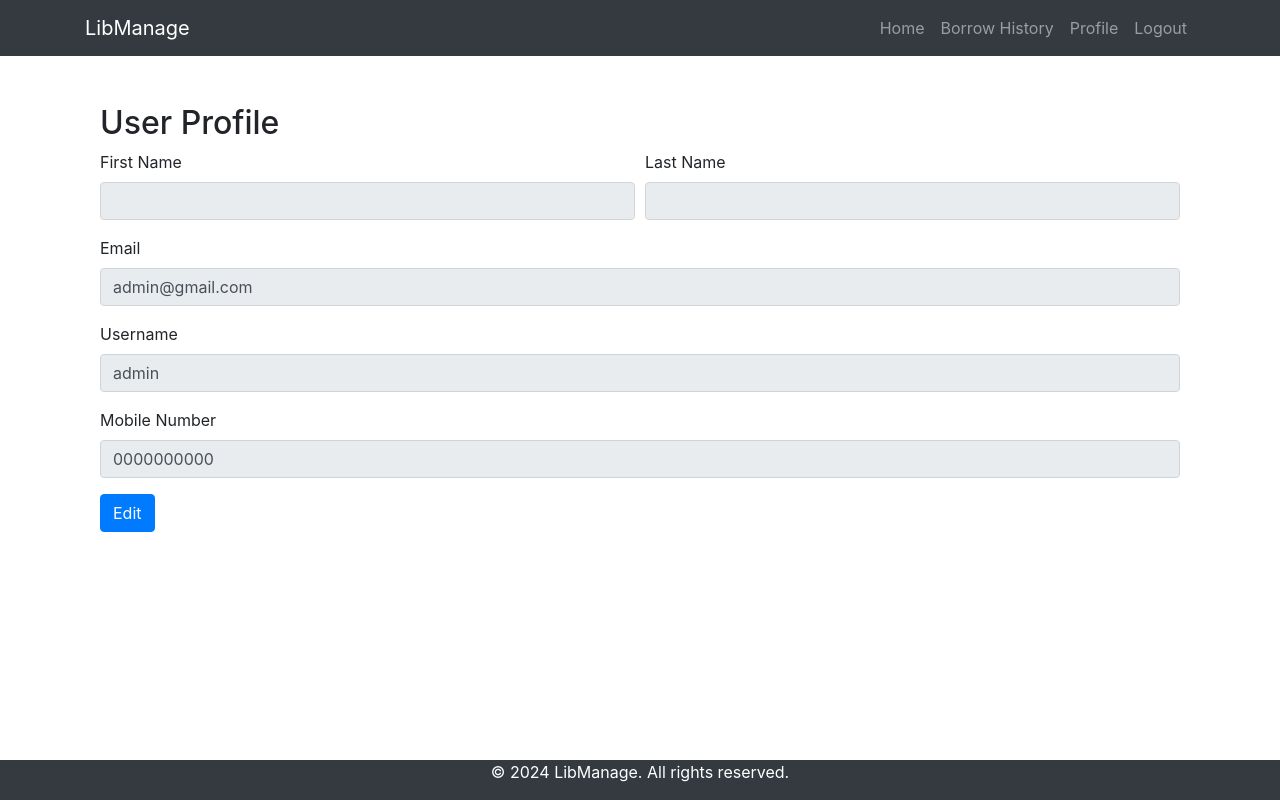
After one commit to siddharth6758/FotoOwl-Assignment, a Django app: page /user_update in a window 1280 px wide. The commit adds this page. Run offline with Django 4.2, Linux system fonts and the light colour scheme; a user stored in the database is signed in; some libraries are stand-ins or nearby versions.

Commit message:
FIX:Add user profile feature

```diff
--- a/static/js/script.js
+++ b/static/js/script.js
@@ -7,3 +7,15 @@ function confirmDelete(bookId) {
         window.location.href = `/book-delete/${bookId}`;
     }
 }
+
+const inputs = $("#user-profile-form input");
+
+$("#profile-edit-btn").on("click", function () {
+    inputs.removeAttr("readonly");
+    $(this).addClass("d-none");
+    $("#profile-update-btn, #profile-cancel-btn").removeClass("d-none");
+});
+
+$("#profile-cancel-btn").on("click", function () {
+    location.reload();
+});
--- a/user_account/templates/user_home.html
+++ b/user_account/templates/user_home.html
@@ -26,7 +26,7 @@
             </li>
             {% endif %}
             <li class="nav-item">
-                <a class="nav-link" href="">Profile</a>
+                <a class="nav-link" href="{% url 'user-update-url' %}">Profile</a>
             </li>
             <li class="nav-item">
                 <a class="nav-link" href="{% url 'logout-url' %}">Logout</a>
--- /dev/null
+++ b/user_account/templates/user_profile.html
@@ -0,0 +1,47 @@
+{% extends "user_home.html" %}
+
+{% block title %}User Profile{% endblock %}
+
+{% block content %}
+<div class="container mt-5">
+    <h2>User Profile</h2>
+    {% if messages %}
+        {% for message in messages %}
+            <div {% if message.tags %} class="{{message.tags}} my-3 container" {% endif %}>{{message}}</div>
+        {% endfor %}
+    {% endif %}
+    <form id="user-profile-form" method="POST">
+        {% csrf_token %}
+
+        <div class="form-row">
+            <div class="form-group col-md-6">
+                <label for="first_name">First Name</label>
+                <input type="text" class="form-control" id="first_name" name="first_name" value="{{user.first_name}}" readonly>
+            </div>
+            <div class="form-group col-md-6">
+                <label for="last_name">Last Name</label>
+                <input type="text" class="form-control" id="last_name" name="last_name" value="{{user.last_name}}" readonly>
+            </div>
+        </div>
+
+        <div class="form-group">
+            <label for="email">Email</label>
+            <input type="email" id="email" name="email" class="form-control" value="{{ user.email }}" readonly>
+        </div>
+
+        <div class="form-group">
+            <label for="username">Username</label>
+            <input type="text" id="username" name="username" class="form-control" value="{{ user.username }}" readonly>
+        </div>
+
+        <div class="form-group">
+            <label for="phone">Mobile Number</label>
+            <input type="text" id="phone" name="phone" class="form-control" value="{{ user.phone }}" readonly>
+        </div>
+
+        <button type="button" id="profile-edit-btn" class="btn btn-primary">Edit</button>
+        <button type="submit" id="profile-update-btn" class="btn btn-success d-none">Update</button>
+        <button type="button" id="profile-cancel-btn" class="btn btn-secondary d-none">Cancel</button>
+    </form>
+</div>
+{% endblock %}
--- a/user_account/urls.py
+++ b/user_account/urls.py
@@ -7,4 +7,5 @@ urlpatterns = [
     path('signup',signup_page,name='signup-url'),
     path('logout',logout_user,name='logout-url'),
     path('user_home',user_homepage,name='user-homepage-url'),
+    path('user_update',user_update,name='user-update-url'),
 ]
--- a/user_account/views.py
+++ b/user_account/views.py
@@ -10,45 +10,45 @@ from django.db.models import Count
 def home(request):
     return render(request,'main.html')
 
-def login_page(req):
-    if req.method == 'POST':
-        email = req.POST.get('email')
-        password = req.POST.get('password')
+def login_page(request):
+    if request.method == 'POST':
+        email = request.POST.get('email')
+        password = request.POST.get('password')
 
         if not CustomUser.objects.filter(email=email).exists():
-            messages.error(req,f'User with email: {email} does not exists!')
+            messages.error(request,f'User with email: {email} does not exists!')
             return redirect('login-url')
         elif email=='admin@gmail.com' and password=='admin':
-            user = authenticate(req,email=email,password=password)
+            user = authenticate(request,email=email,password=password)
             if user is None:
-                messages.error(req,'Wrong password!')
+                messages.error(request,'Wrong password!')
             else:
-                login(req,user)
+                login(request,user)
                 return redirect('/admin')
         else:
-            user = authenticate(req,email=email,password=password)
+            user = authenticate(request,email=email,password=password)
             if user is None:
-                messages.error(req,'Wrong password!')
+                messages.error(request,'Wrong password!')
             else:
-                login(req,user)
+                login(request,user)
                 return redirect('user-homepage-url')
-    return render(req,'login_page.html')
+    return render(request,'login_page.html')
 
-def signup_page(req):
-    if req.method == 'POST':
-        username = req.POST.get('username')
-        email = req.POST.get('email_id')
-        firstname = req.POST.get('first_name')
-        lastname = req.POST.get('last_name')
-        phone = req.POST.get('mobile_number')
-        password = req.POST.get('password')
-        confirm_password = req.POST.get('confirm_password')
+def signup_page(request):
+    if request.method == 'POST':
+        username = request.POST.get('username')
+        email = request.POST.get('email_id')
+        firstname = request.POST.get('first_name')
+        lastname = request.POST.get('last_name')
+        phone = request.POST.get('mobile_number')
+        password = request.POST.get('password')
+        confirm_password = request.POST.get('confirm_password')
 
         if confirm_password != password:
-            messages.info(req,f'Password does not match!')
+            messages.info(request,f'Password does not match!')
             return redirect('signup-url')
         if CustomUser.objects.filter(email=email).exists():
-            messages.info(req,f'Email {email} already exists!')
+            messages.info(request,f'Email {email} already exists!')
             return redirect('signup-url')
         else:
             user = CustomUser.objects.create_user(
@@ -60,18 +60,18 @@ def signup_page(req):
                 password = password
             )
             user.save()
-            user = authenticate(req,email=email,password=password)
-            login(req,user)
+            user = authenticate(request,email=email,password=password)
+            login(request,user)
             return redirect('user-homepage-url')
-    return render(req,'signup_page.html')
+    return render(request,'signup_page.html')
 
 @login_required(login_url='/login/')
-def logout_user(req):
-    logout(req)
+def logout_user(request):
+    logout(request)
     return redirect('home')
 
 @login_required(login_url='/login/')
-def user_homepage(req):
+def user_homepage(request):
     trending_books = Books.objects.annotate(
         borrowed_books = Count('librarymanagement')
     ).order_by('-borrowed_books')[:4]
@@ -80,4 +80,44 @@ def user_homepage(req):
         'trending_books': trending_books,
         'all_books': all_books
     }
-    return render(req,'user_home.html',context=context)
+    return render(request,'user_home.html',context=context)
+
+@login_required(login_url='/login/')
+def user_update(request):
+    if request.method == 'POST':
+        try:
+            first_name = request.POST.get('first_name')
+            last_name = request.POST.get('last_name')
+            username = request.POST.get('username')
+            email = request.POST.get('email')
+            phone = request.POST.get('phone')
+
+            user = request.user
+            if first_name and first_name != '':
+                user.first_name = first_name
+            else:
+                messages.warning(request,'First Name cannot be empty!')
+            if last_name and last_name != '':
+                user.last_name = last_name
+            else:
+                messages.warning(request,'Last Name cannot be empty!')
+            if username and username != '':
+                user.username = username
+            else:
+                messages.warning(request,'Username cannot be empty!')
+            if email and email != '':
+                user.email = email
+            else:
+                messages.warning(request,'Email cannot be empty!')
+            if phone and phone != '':
+                user.phone = phone
+            else:
+                messages.warning(request,'Mobile Number cannot be empty!')
+            user.save()
+            messages.success(request,f'Profile successfully updated!')
+            return redirect('user-update-url')
+        except Exception as e:
+            messages.error(request,f'Error {str(e)} while updating profile!')
+            return redirect('user-update-url')
+    else:
+        return render(request, 'user_profile.html')
```
Also changed, not shown: db.sqlite3.
